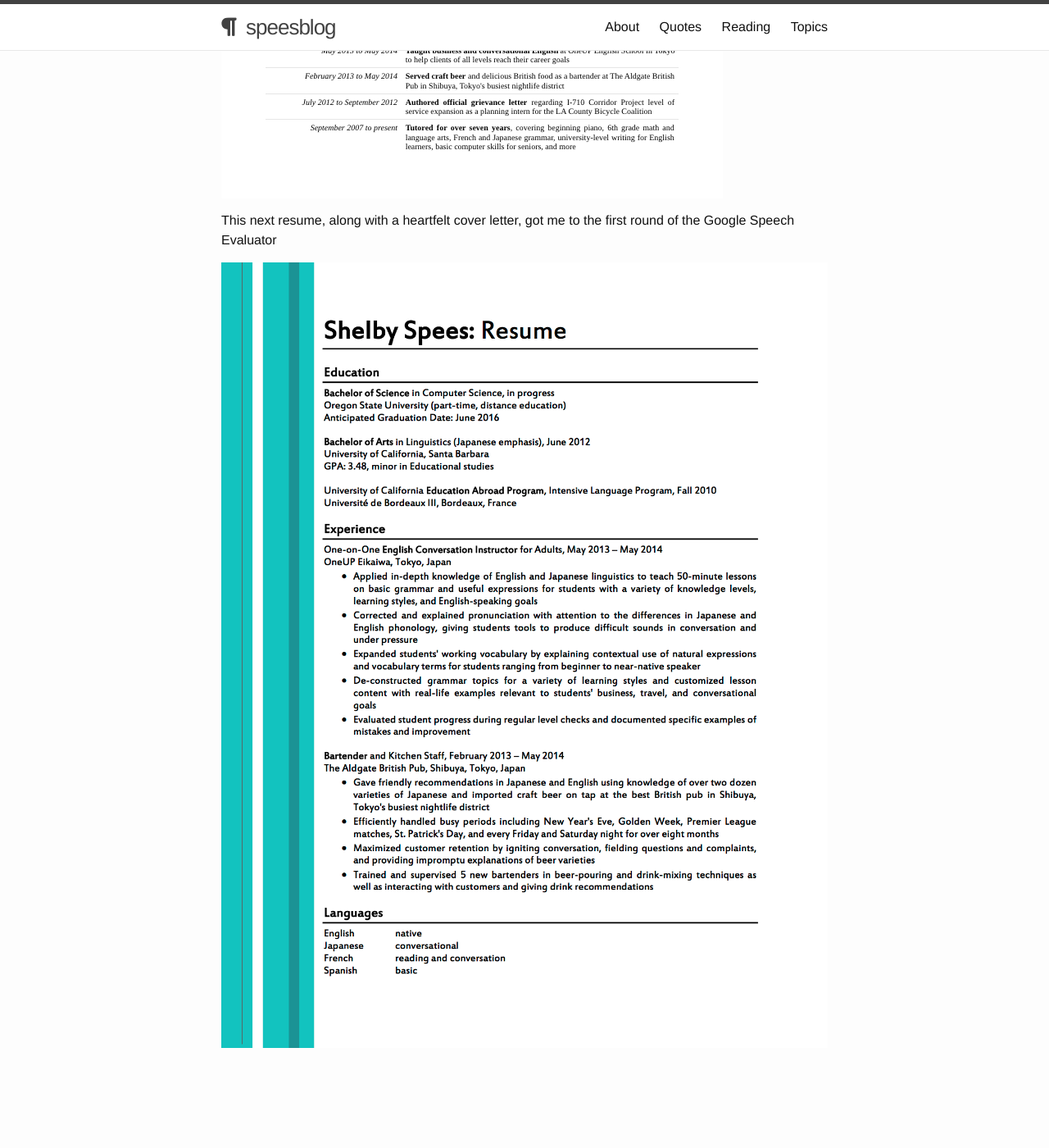
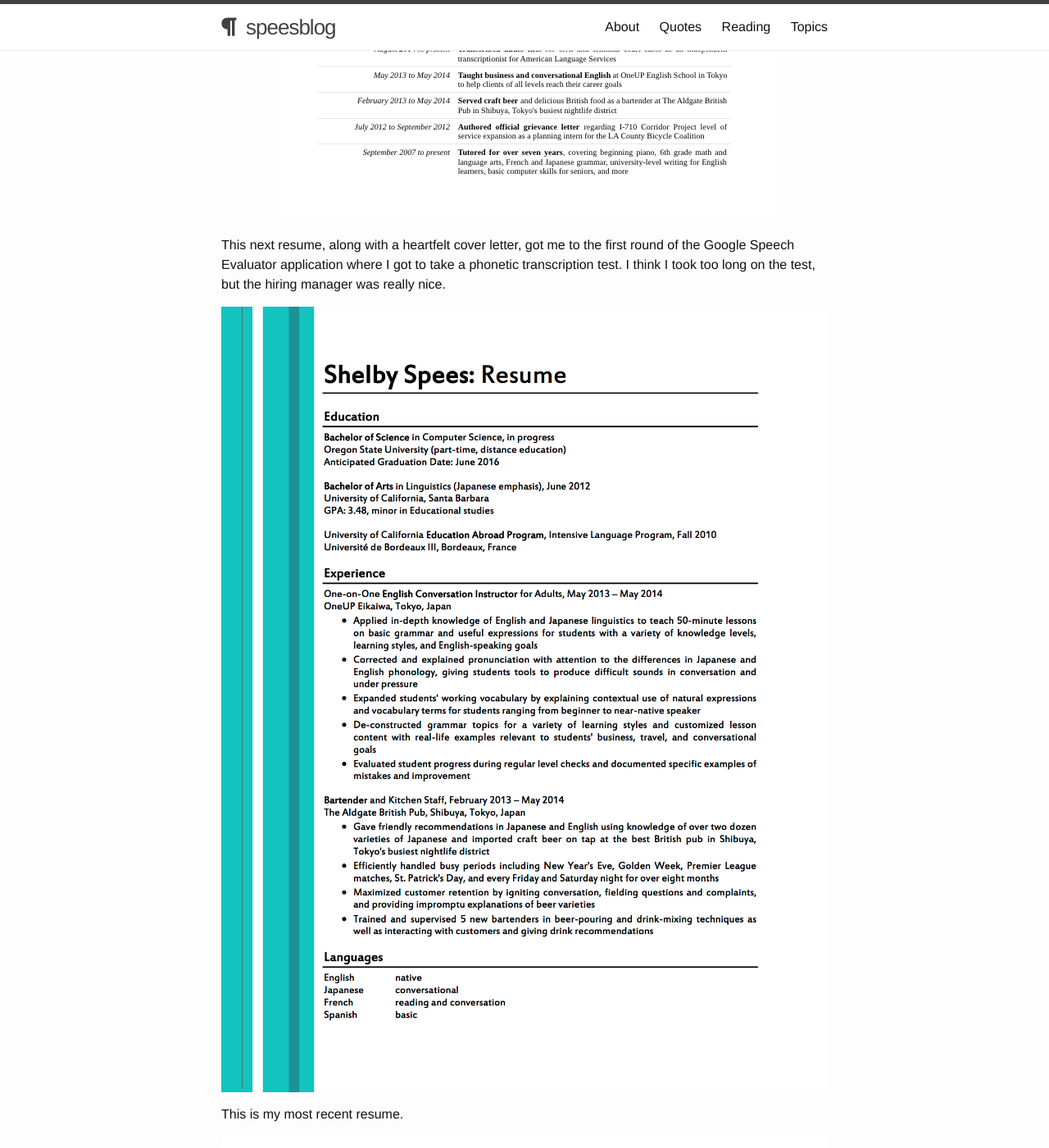
Before and after one commit to shelbyspees/speesblog, a Jekyll site: the page built from _posts/2015-03-24-how-to-write-a-resume.md, in a window 1280 px wide and 1400 px high, scrolled down 6794 px. Shown: the whole window at 82% size. Built offline with Jekyll 4.4.1, drawn with Linux system fonts in a browser that asks for light colours; nearby versions of some CDN libraries.

Commit message:
New image

```diff
--- a/_posts/2015-03-24-how-to-write-a-resume.md
+++ b/_posts/2015-03-24-how-to-write-a-resume.md
@@ -14,6 +14,7 @@
 
 ***The resume and cover letter are to get you an interview. The interview is to get you the job.***
 
+Jump to:
 
 >[Header](#header)
 >[<s>Objective</s>](#objective)
@@ -21,10 +22,9 @@
 >[Education](#education)
 >[Experience](#experience)
 >[Skills](#skills)
-
-[Don't include](#dont-include)
-
-[Examples](#examples)
+>
+>[Don't include](#dont-include)
+>[Examples](#examples)
 
 
 <h2 class="anchor" id="header">Header</h2>
@@ -265,8 +265,12 @@
 
 This first example helped me get the interview for my first internship. I wrote it about three months after I started my CS degree. I had a lot of cool experience that totally didn't relate to the positions I was applying for, so I made a section called "Activities" where I briefly summarized each one. Basically, it showed that I'd been busy.
 
-<img class="wide" src="{{ site.url }}/assets/files/lines.png"/>
+<img class="center" src="{{ site.url }}/assets/files/lines.png"/>
 
-This next resume, along with a heartfelt cover letter, got me to the first round of the Google Speech Evaluator
+This next resume, along with a heartfelt cover letter, got me to the first round of the Google Speech Evaluator application where I got to take a phonetic transcription test. I think I took too long on the test, but the hiring manager was really nice.
 
-<img class="wide" src="{{ site.url }}/assets/files/june.png"/>
+<img class="center" src="{{ site.url }}/assets/files/june.png"/>
+
+This is my most recent resume.
+
+<img class="center" src="{{ site.url }}/assets/files/march.png"/>
```
Also changed, not shown: assets/files/march.png (added).
